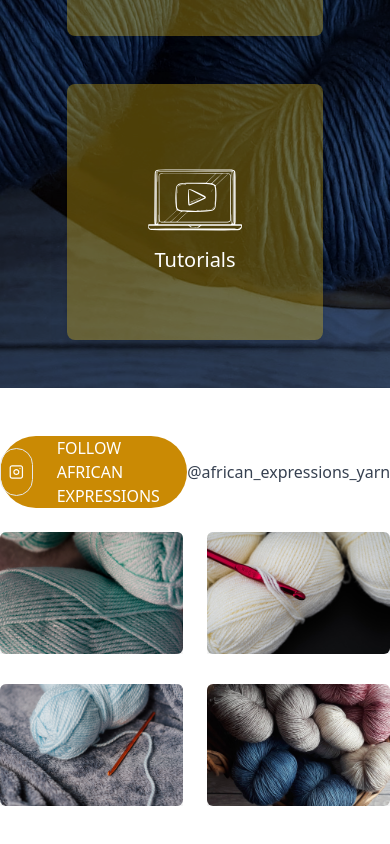
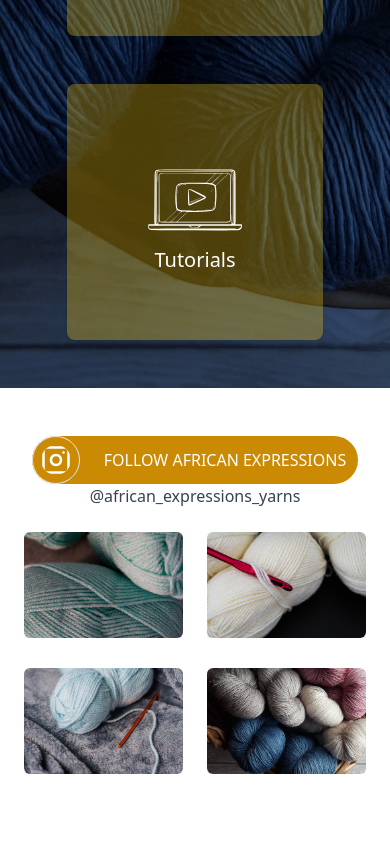
Before and after one commit to PhilaniNcube/african-expressions, a Next.js app: page / in a window 390 px wide. Shown: the part 832-1676 px from the top of the page. Built offline with nearby package versions, Linux system fonts and the light colour scheme.

Commit message:
flex direction

```diff
--- a/components/SectionOne.jsx
+++ b/components/SectionOne.jsx
@@ -5,8 +5,8 @@ import Image from 'next/image';
 const SectionOne = () => {
   return (
     <Fragment>
-      <section className="max-w-7xl mx-auto py-12">
-        <div className="flex w-full justify-around items-center">
+      <section className="max-w-7xl mx-auto py-12 px-6 md:px-2 lg:px-0">
+        <div className="flex flex-col md:flex-row w-full justify-around items-center">
           <span className="bg-yellow-600 flex items-center pr-3 rounded-full">
             <CgInstagram className="h-12 w-12 p-2 rounded-full border text-white font-light" />
             <h2 className="uppercase pl-6 text-base text-white font-medium">
@@ -14,7 +14,7 @@ const SectionOne = () => {
             </h2>
           </span>
 
-          <p className="text-base text-gray-700 font-medium">
+          <p className="text-base md:text-lg text-gray-700 font-medium">
             @african_expressions_yarns
           </p>
         </div>
```
